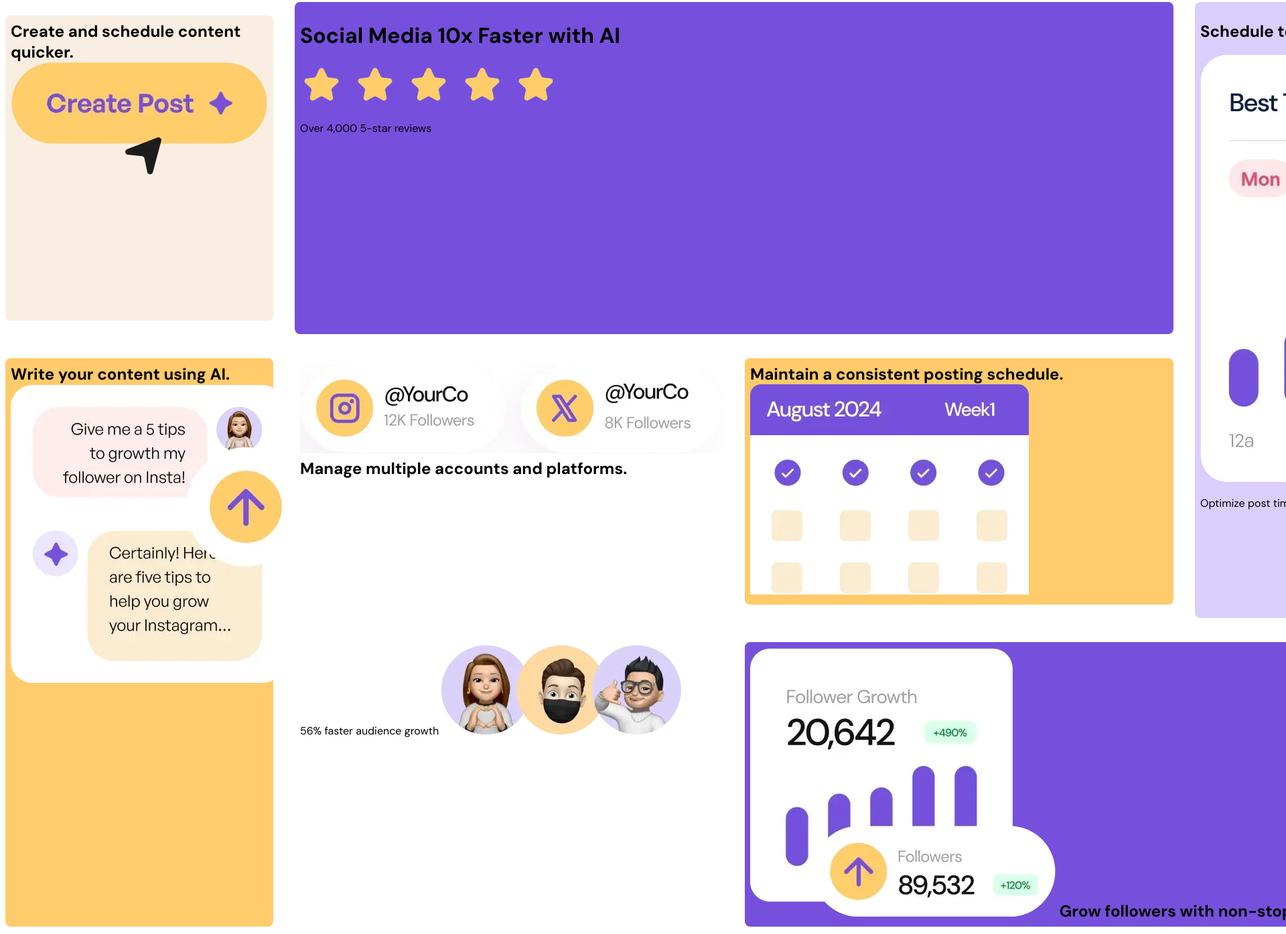
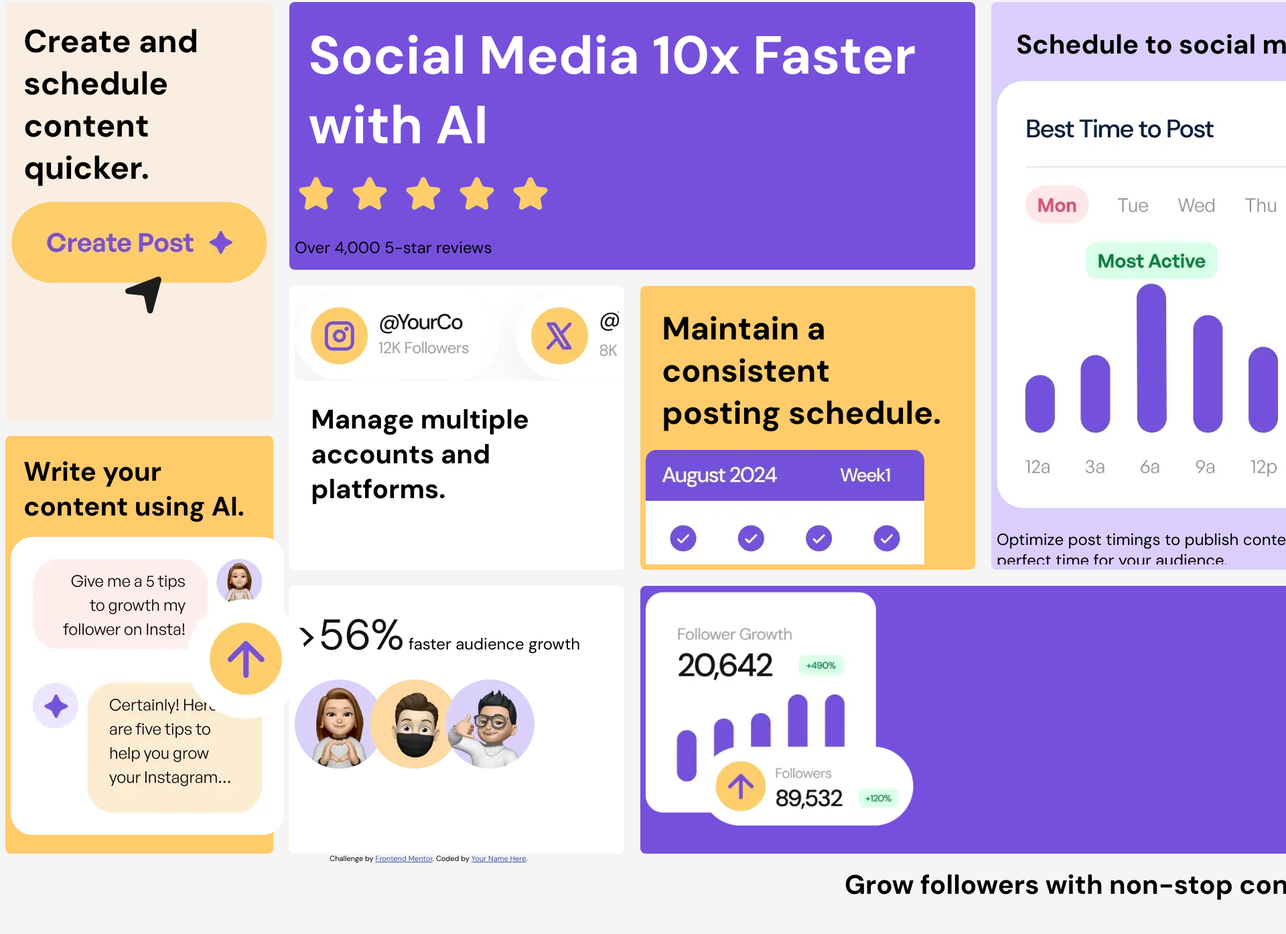
Before and after one commit to PePeMikko/bento-grid-main, a plain HTML site: page index.html in a window 1280 px wide. Shown: the part 5-1400 px from the top of the page at 67% size, 1920 px wide, since content can reach past the window. After the commit the page ends 1352 px from the top, so only its background shows below. Drawn offline with Linux system fonts and the light colour scheme.

Commit message:
WIP fixed most grid issues

```diff
--- a/index.html
+++ b/index.html
@@ -22,15 +22,15 @@
       <p>Over 4,000 5-star reviews</p>
     </div>
 
-    <h2 class="manage">
+    <div class="manage">
       <img src="/assets/images/illustration-multiple-platforms.webp"/>
-      Manage multiple accounts and platforms.
-    </h2>
+      <h2>Manage multiple accounts and platforms.</h2>
+    </div>
 
-    <h2 class="maintain">
-      Maintain a consistent posting schedule.
+    <div class="maintain">
+      <h2>Maintain a consistent posting schedule.</h2>
       <img src="/assets/images/illustration-consistent-schedule.webp"/>
-    </h2>
+    </div>
 
     <div class="schedule">
       <h2>Schedule to social media.</h2>
@@ -38,25 +38,25 @@
       <p>Optimize post timings to publish content at the perfect time for your audience.</p>
     </div>
 
-    <h2 class="grow">
-      <img src="/assets/images/illustration-grow-followers.webp"/>
-      Grow followers with non-stop content.
-    </h2>
+    <div class="grow">
+      <img src="/assets/images/illustration-grow-followers.webp" class="followers"/>
+      <h2>Grow followers with non-stop content.</h2>
+    </div>
 
-    <p class="audience">
-      <span>56%</span> faster audience growth
+    <div class="audience">
+      <p><span>>56%</span> faster audience growth</p>
       <img src="/assets/images/illustration-audience-growth.webp"/>
-    </p>
+    </div>
 
-    <h2 class="create">
-      Create and schedule content <span>quicker.</span>
+    <div class="create">
+      <h2>Create and schedule content <span>quicker.</span></h2>
       <img src="/assets/images/illustration-create-post.webp"/>
-    </h2>
+    </div>
 
-    <h2 class="write">
-      Write your content using AI.
+    <div class="write">
+      <h2>Write your content using AI.</h2>
       <img src="/assets/images/illustration-ai-content.webp"/>
-    </h2>
+    </div>
   </div>
 
     <footer class="attribution">
--- a/styles.css
+++ b/styles.css
@@ -9,19 +9,54 @@
 body {
     font-family: "DM Sans", sans-serif;
     font-weight: 400;
-    background-color: hsl(0, 0%, 100%);
+    background-color: whitesmoke;
+    font-size: 1.5rem;
+}
+
+h1 {
+    font-size: 5rem;
+    color: hsl(0, 0%, 100%);
+    margin: 2%;
+}
+
+h2 {
+    font-size: 2.5rem;
+    margin: 5%;
+}
+
+.maintain > h2 {
+    font-size: 3rem;
+}
+
+.create > h2 {
+    font-size: 3rem;
+}
+
+p > span {
+    color: hsl(0, 0%, 7%);
+    font-size: 4rem;
+}
+
+.grow > h2 {
+    text-align: right;
+}
+
+.followers {
+    width: 400px;
+    height: 350px;
+    margin: ;
 }
 
 .grid-container {
     display: grid;
     grid-template-areas:
         'create header header schedule'
-        'create header header schedule'
+        'create manage maintain schedule'
         'write manage maintain schedule'
         'write audience grow grow';
-    grid-template-columns: 25rem 40rem 40rem;
-    grid-template-rows: 10rem 20rem;
-    gap: 2vh 4vh;
+    grid-template-columns: 400px 500px 500px 600px;
+    grid-template-rows: 400px 200px 200px 400px;
+    gap: 3vh 3vh;
 }
 
 .create {
@@ -43,6 +78,7 @@ body {
     grid-area: schedule;
     background-color: hsl(254, 88%, 90%);
     border-radius: 1vh;
+    overflow: hidden;
 }
 
 .manage {
@@ -50,6 +86,7 @@ body {
     grid-area: manage;
     background-color: hsl(0, 0%, 100%);
     border-radius: 1vh;
+    overflow: hidden;
 }
 
 .maintain {
@@ -57,6 +94,7 @@ body {
     grid-area: maintain;
     background-color: hsl(39, 100%, 71%);
     border-radius: 1vh;
+    overflow: hidden;
 }
 
 .write {
```
